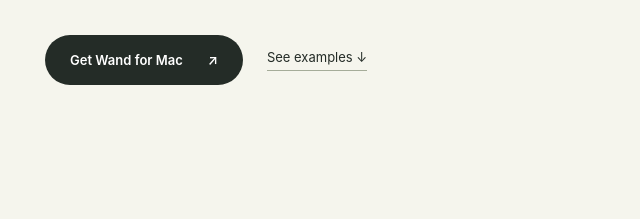
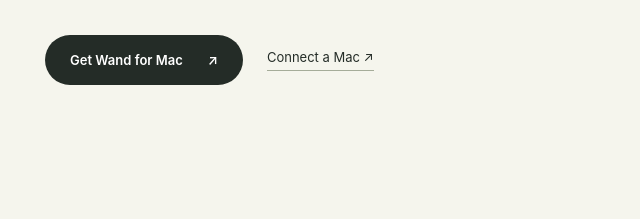
Before and after one commit to Thabhelo/wand, a website: page site/public/index.html in a window 1280 px wide. Shown: the part 536-755 px from the top of the page, 9-649 px from the left. Drawn offline with Linux system fonts and the light colour scheme.

Commit message:
Prioritize Connect a Mac in homepage hero

```diff
--- a/site/public/index.html
+++ b/site/public/index.html
@@ -1,7 +1,7 @@
 <!doctype html><html lang="en"><head><meta charset="utf-8"><meta name="viewport" content="width=device-width, initial-scale=1"><meta name="description" content="Let Muse control your Mac from your phone with Wand. Mute it, lock it, or check its battery."><meta name="theme-color" content="#f5f5ed"><title>Wand — We gave Muse more powers.</title><link rel="icon" href="/mark.svg?v=2"><link rel="stylesheet" href="/style.css"><script src="/site.js" defer></script><link rel="canonical" href="https://getwand.app/"></head><body class="home">
 <a class="skip" href="#main">Skip to content</a>
 <header class="glass-nav"><a class="brand" href="/" aria-label="Wand home"><img src="/mark.svg?v=2" width="32" height="32" alt="">wand</a><nav aria-label="Main"><a href="#how">How it works</a><a href="#possibilities">What it does</a><a href="/connect" class="nav-connect">Connect a Mac ↗</a></nav></header>
-<main id="main"><section class="hero"><div class="hero-copy"><h1>We gave Muse<br><em>more powers.</em></h1><p class="intro">Let Muse control your Mac from your phone. Mute it, lock it, or check its battery. Try the web controls today; the Muse connection is coming.</p><div class="actions"><a class="button dark" href="/download">Get Wand for Mac <span>↗</span></a><a class="text-link" href="#demo">See examples <span>↓</span></a></div></div>
+<main id="main"><section class="hero"><div class="hero-copy"><h1>We gave Muse<br><em>more powers.</em></h1><p class="intro">Let Muse control your Mac from your phone. Mute it, lock it, or check its battery. Try the web controls today; the Muse connection is coming.</p><div class="actions"><a class="button dark" href="/download">Get Wand for Mac <span>↗</span></a><a class="text-link" href="/connect">Connect a Mac <span>↗</span></a></div></div>
 <div class="magic-scene" role="img" aria-label="Illustration of a wand connecting a message to a Mac"><div class="orbit orbit-one"></div><div class="orbit orbit-two"></div><div class="star star-a">·</div><div class="star star-b">·</div><div class="star star-c">·</div><div class="floating-note"><span class="tiny-icon">↗</span> Your phone. Your Mac.</div><div class="computer"><div class="camera"></div><div class="computer-screen"><div class="desktop-top"><span>Wand</span><span>●</span></div><div class="screen-icon"><svg width="48" height="48" viewBox="0 0 48 48" fill="none" aria-hidden="true"><path d="M8 19h8l10-8v26l-10-8H8z" stroke="currentColor" stroke-width="2.5" stroke-linejoin="round"/><path d="m33 19 10 10m0-10L33 29" stroke="currentColor" stroke-width="2.5" stroke-linecap="round"/></svg></div><div class="screen-caption">Sound muted</div><div class="dock"><i>⌁</i><i>↗</i><i>◈</i><i>W</i></div></div><div class="computer-base"></div></div><div class="wand-object"><div class="wand-tip"></div></div><div class="message-note"><p>“Mute my Mac at home.”</p></div><div class="message-note message-note-private"><p>“Lock the Mac<br>I left at home.”</p></div></div></section>
 <section id="how" class="how"><div class="how-intro"><h2>Set up once.<br>Control from your phone.</h2><div class="muse-motion"><video id="muse-film" width="1280" height="720" muted loop playsinline preload="metadata" poster="/media/muse-meets-wand.jpg" disablepictureinpicture disableremoteplayback aria-label="Muse waves a glowing wand"><source src="/media/muse-meets-wand.mp4" type="video/mp4"></video></div></div><ol><li><span>01</span><div><h3>Install Wand on your Mac.</h3><p>Open Wand and follow the setup steps.</p></div></li><li><span>02</span><div><h3>Sign in and connect.</h3><p>Click Connect in Wand and sign in with Google.</p></div></li><li><span>03</span><div><h3>Open Wand on your phone.</h3><p>Sign in at app.getwand.app to control your connected Mac.</p></div></li></ol></section>
 <div class="manifesto"><p>Control your Mac.<br><em>Even when you’re away.</em></p></div>
```
